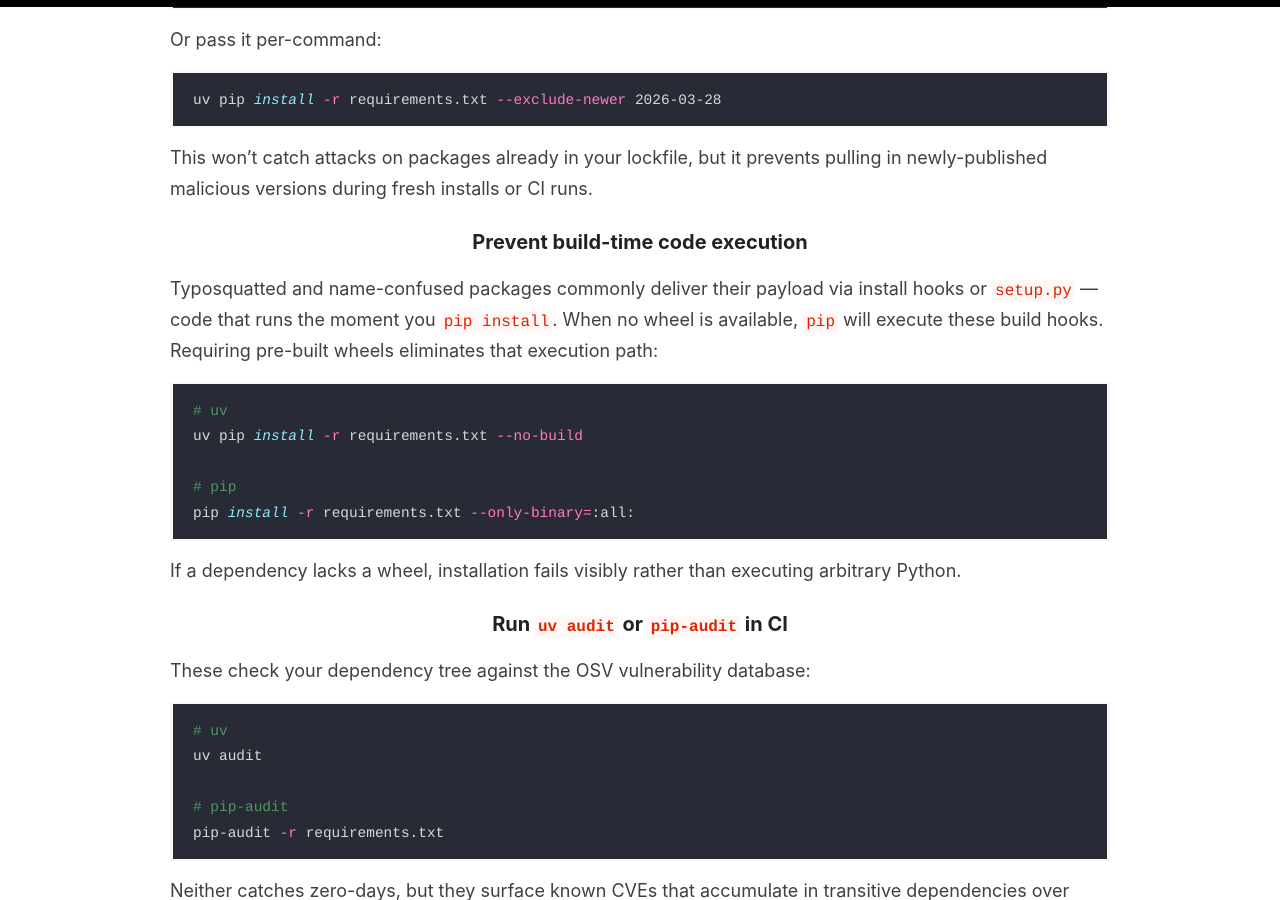
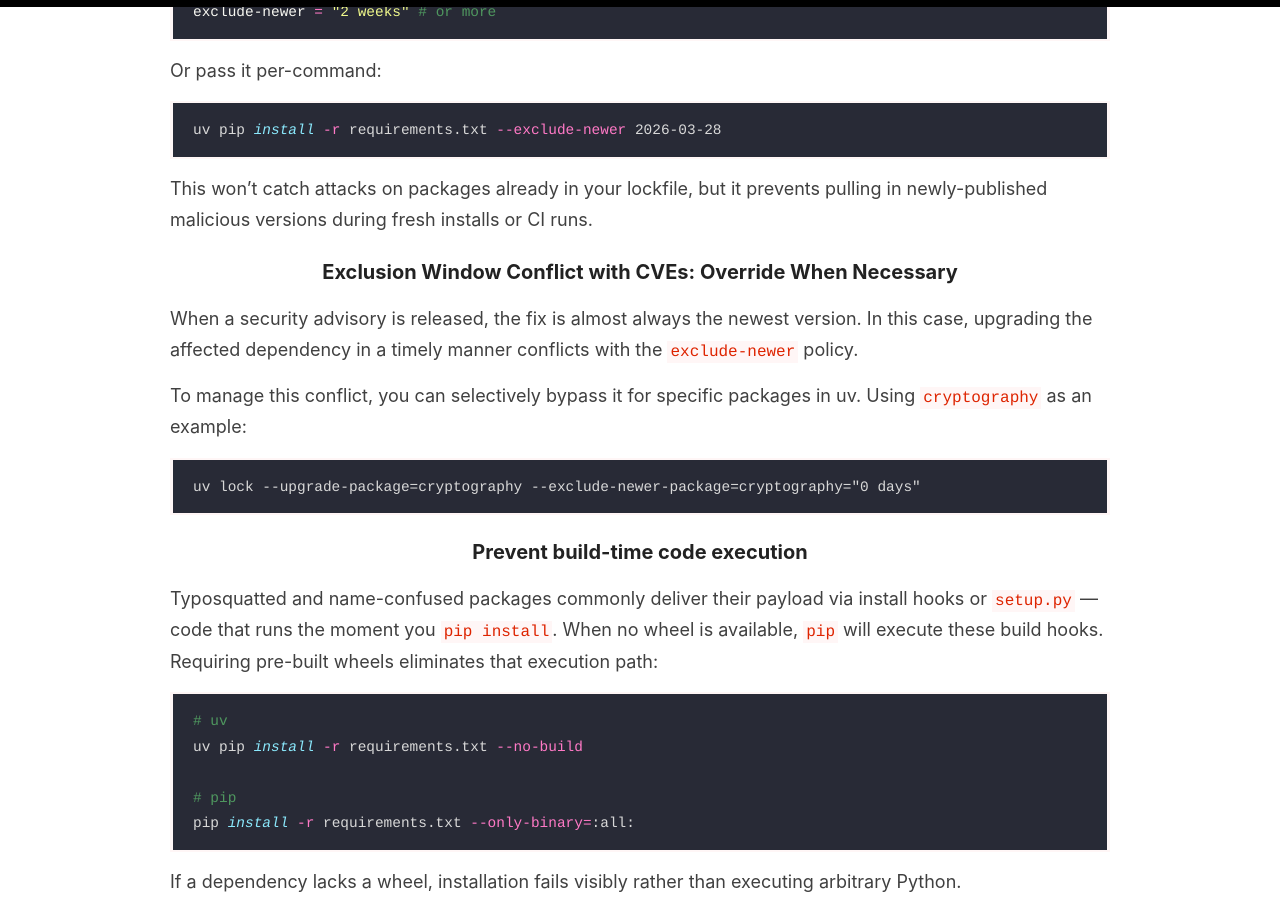
Before and after one commit to kfchou/kfchou.github.io, a Jekyll site: the page built from _posts/2026-03-31-dependency-hygiene.md, in a window 1280 px wide and 900 px high, scrolled down 2189 px. Built offline with Jekyll 4.4.1, drawn with Linux system fonts in a browser that asks for light colours; comment, search, counter and statistics services are not loaded; some of the changed text lies outside the part shown.

Commit message:
add: conflicts across methods

````diff
--- a/_posts/2026-03-31-dependency-hygiene.md
+++ b/_posts/2026-03-31-dependency-hygiene.md
@@ -10,6 +10,7 @@
 - [Consuming Packages](#consuming-packages)
   - [Pin dependencies with hashes](#pin-dependencies-with-hashes)
   - [Use `exclude-newer` to avoid zero-day windows](#use-exclude-newer-to-avoid-zero-day-windows)
+  - [Exclusion Window Conflict with CVEs: Override When Necessary](#exclusion-window-conflict-with-cves-override-when-necessary)
   - [Prevent build-time code execution](#prevent-build-time-code-execution)
   - [Run `uv audit` or `pip-audit` in CI](#run-uv-audit-or-pip-audit-in-ci)
   - [Scan GitHub Actions workflows with zizmor](#scan-github-actions-workflows-with-zizmor)
@@ -72,6 +73,14 @@
 ```
 
 This won't catch attacks on packages already in your lockfile, but it prevents pulling in newly-published malicious versions during fresh installs or CI runs.
+
+### Exclusion Window Conflict with CVEs: Override When Necessary
+When a security advisory is released, the fix is almost always the newest version. In this case, upgrading the affected dependency in a timely manner conflicts with the `exclude-newer` policy.
+
+To manage this conflict, you can selectively bypass it for specific packages in uv. Using `cryptography` as an example:
+```
+uv lock --upgrade-package=cryptography --exclude-newer-package=cryptography="0 days"
+```
 
 ### Prevent build-time code execution
 
````
